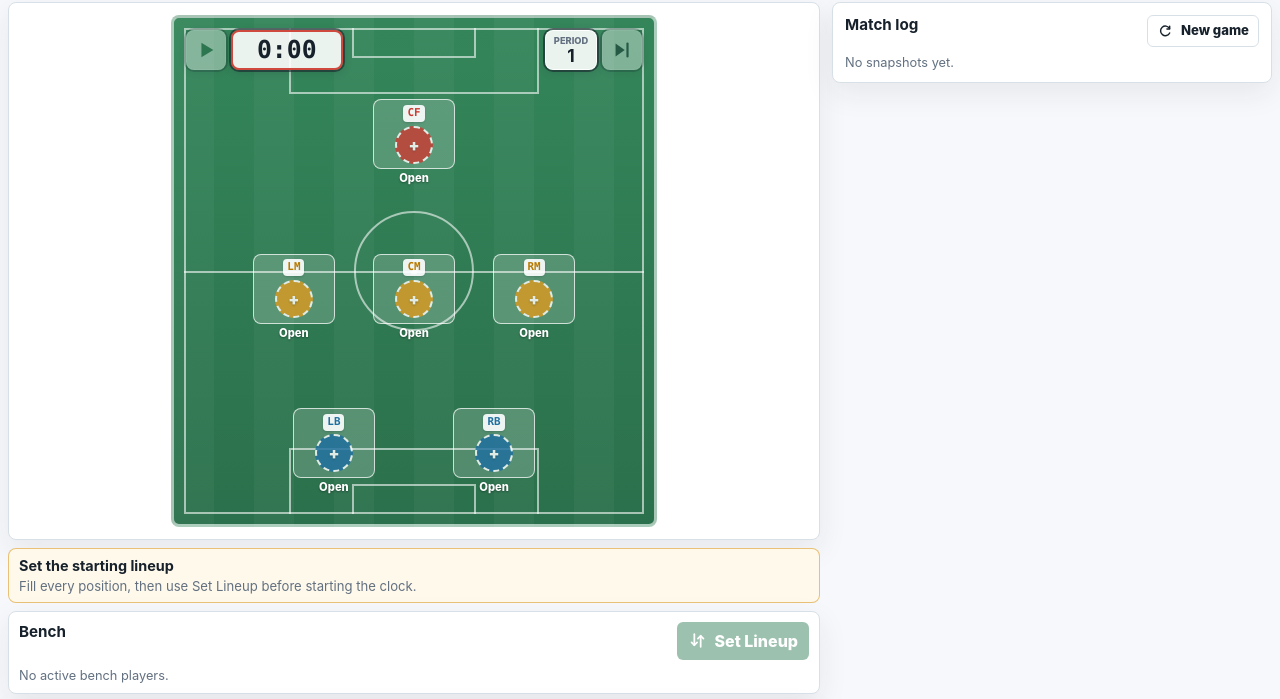
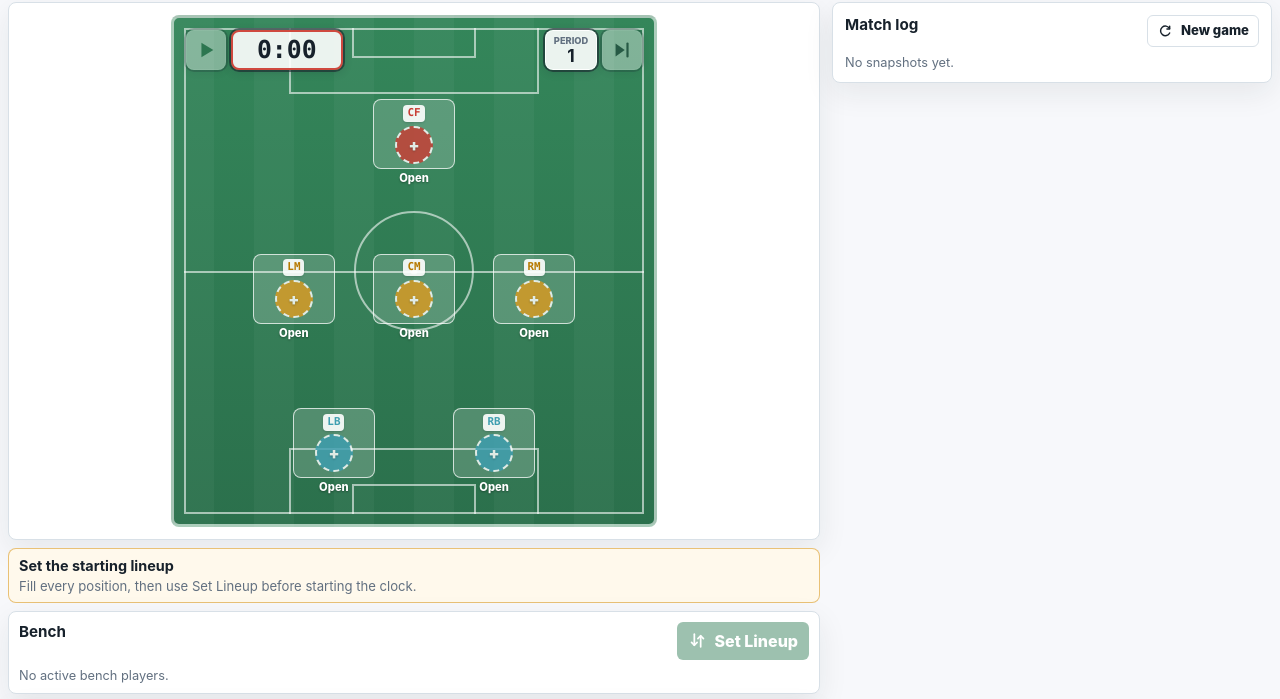
Before and after one commit to DavidMann10k/lineup, a website: page index.html in a window 1280 px wide. Shown: the part 58-757 px from the top of the page. Drawn offline with Linux system fonts and the light colour scheme.

Commit message:
change defender color

```diff
--- a/styles.css
+++ b/styles.css
@@ -14,7 +14,7 @@
   --red: #cf493f;
   --amber: #d99a21;
   --pos-gk: #5c50c8;
-  --pos-d: #1f6f9f;
+  --pos-d: #3e9eb0;
   --pos-m: #b77900;
   --pos-f: #c83d34;
   --pos-be: #64748b;
```
